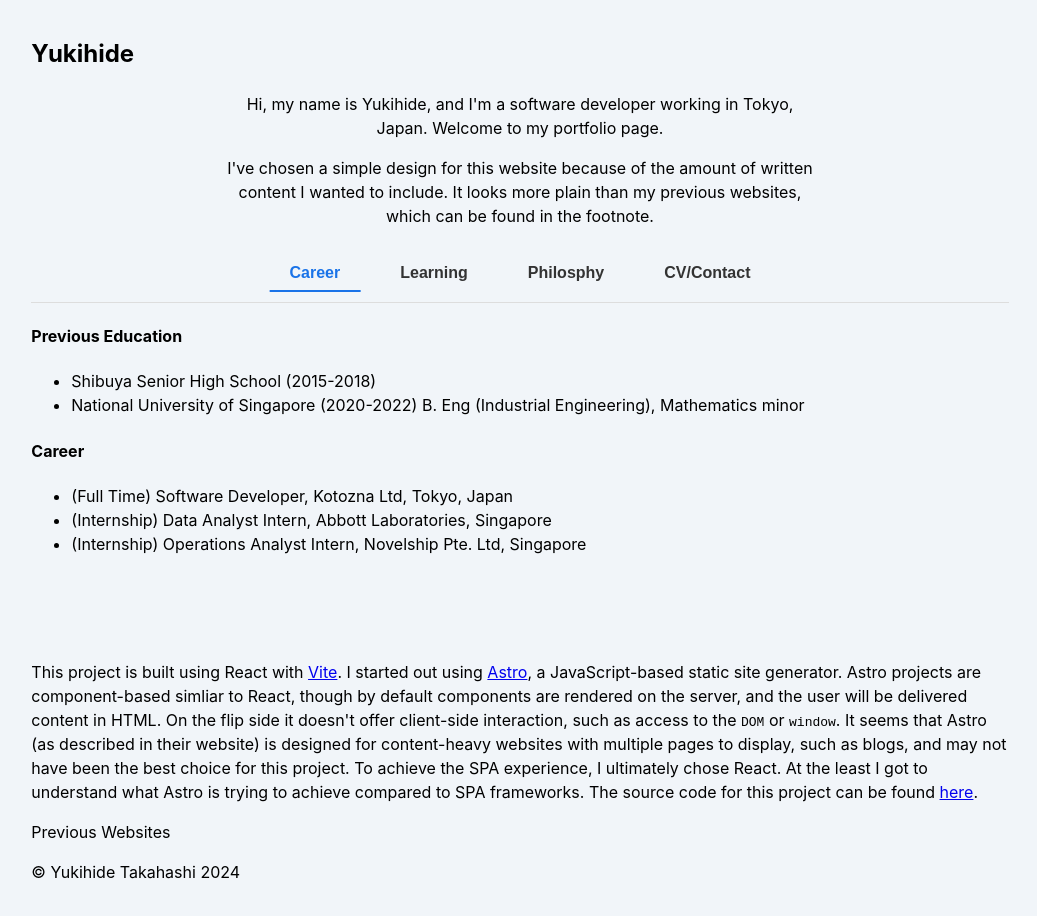
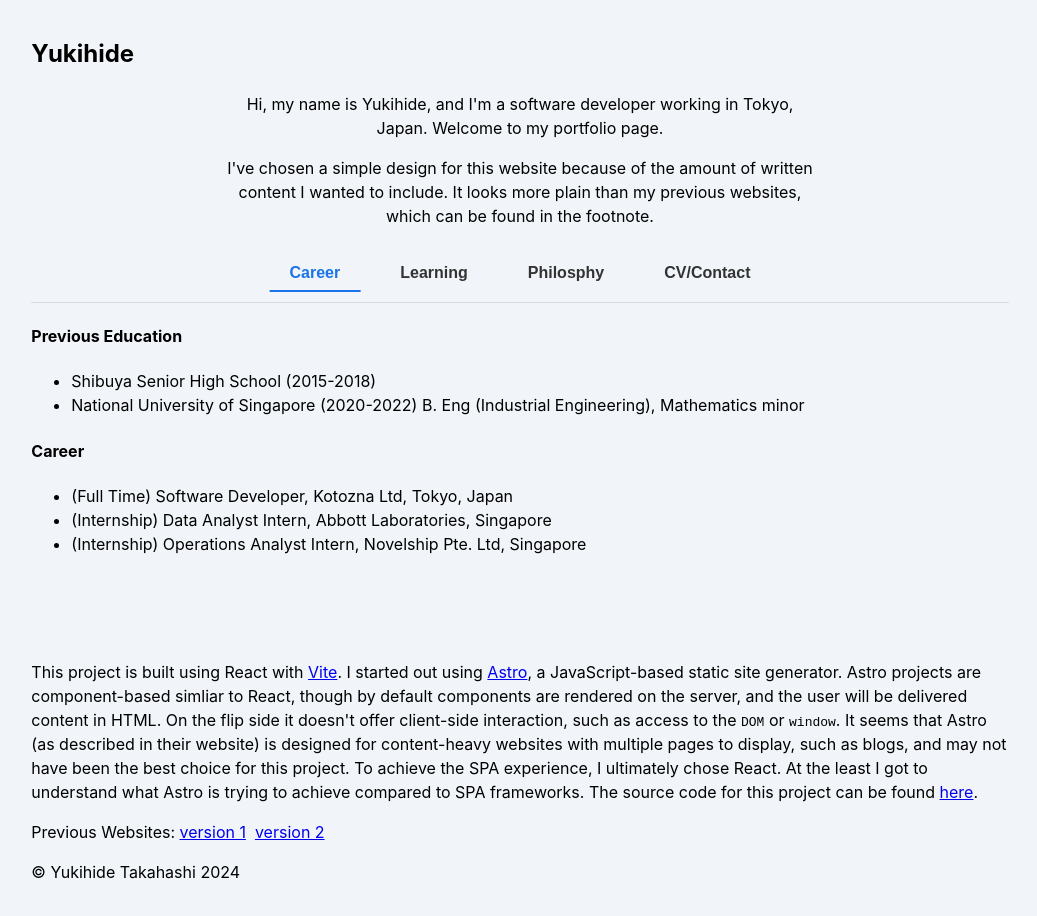
Before and after one commit to yuki-zmstr/portfolio2024, a React (Vite) app: page / in a window 1280 px wide. Shown: the whole page, without its empty margins (120-1157 px from the left). Built offline with nearby package versions, Linux system fonts and the light colour scheme.

Commit message:
Add previous websites to Footer

```diff
--- a/src/components/Footer.jsx
+++ b/src/components/Footer.jsx
@@ -11,7 +11,11 @@ export default function Footer() {
                 To achieve the SPA experience, I ultimately chose React. At the least I got to understand what Astro is trying to achieve compared to SPA frameworks. The source code for this project can be found&nbsp;
                 <a href="https://github.com/yuki-zmstr/portfolio2024" target="_blank">here</a>.
             </p>
-            <p>Previous Websites</p>
+            <p>Previous Websites:&nbsp;
+                <a href="https://yuki-zmstr.github.io/en/" target="_blank" >version 1</a>
+                &nbsp;&nbsp;
+                <a href="https://yuki-zmstr.github.io/portfolio2022/" target="_blank" >version 2</a>
+            </p>
             <p>&copy; Yukihide Takahashi 2024</p>
         </>)
 }
```
